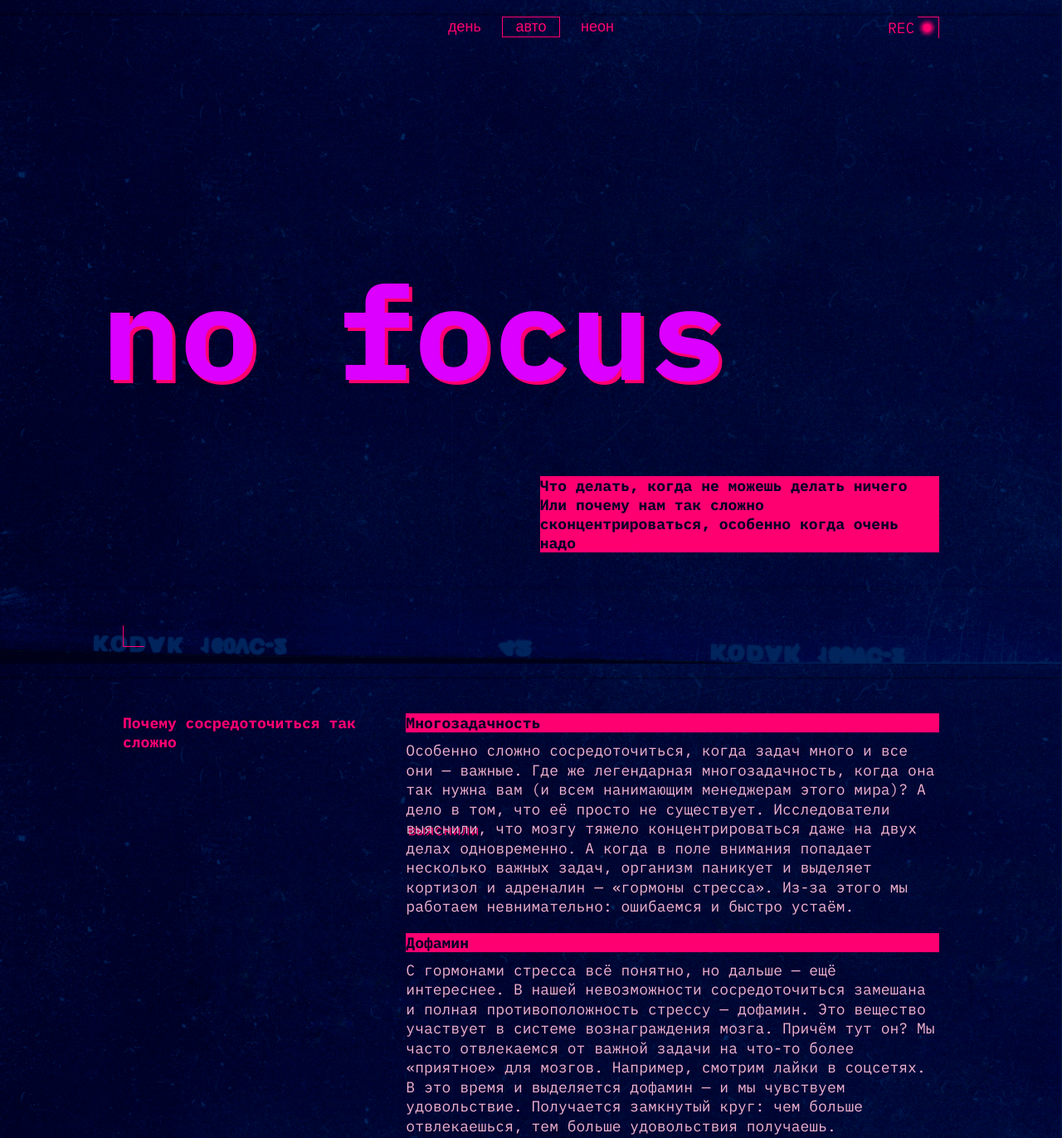
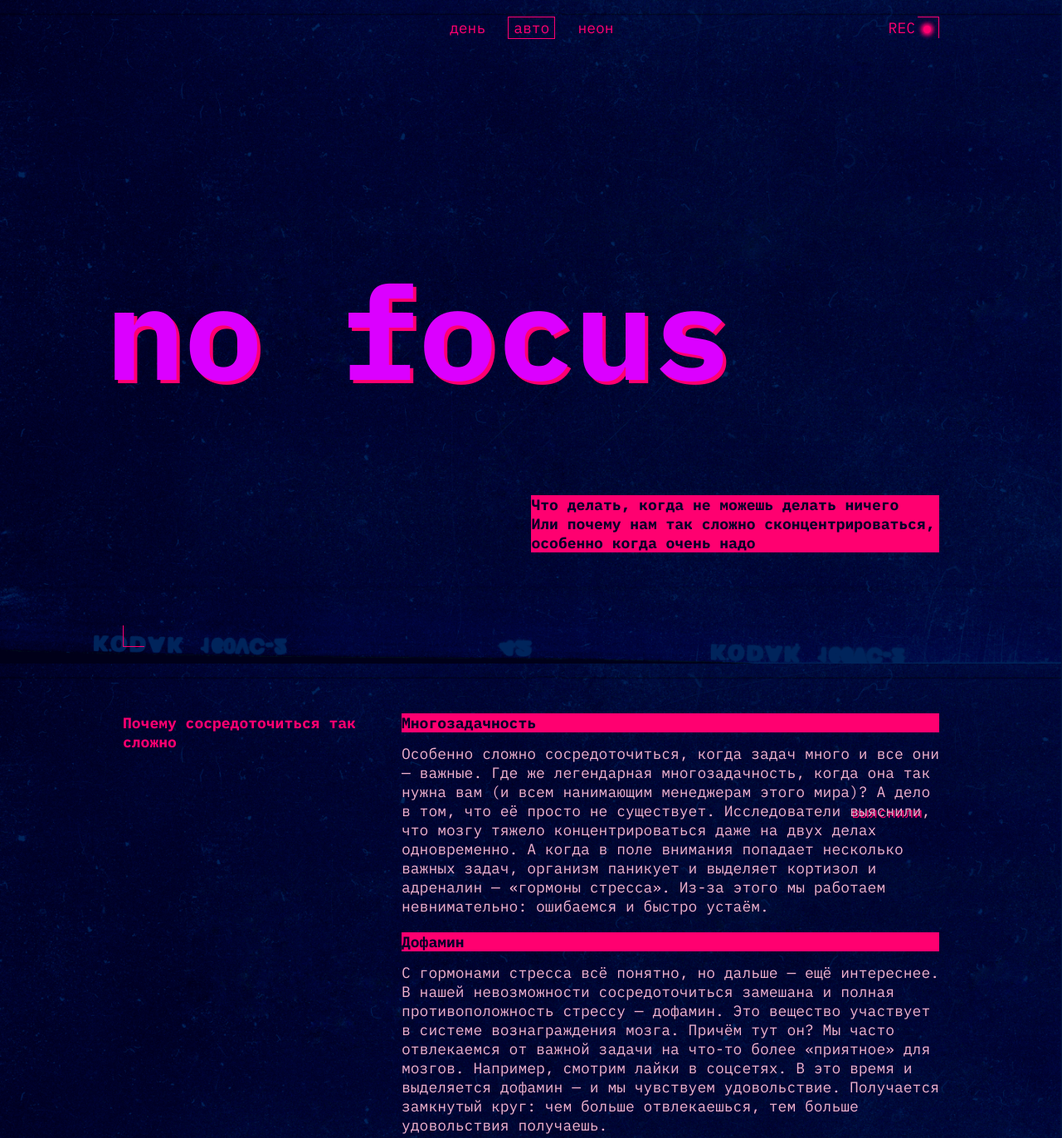
Before and after one commit to Kroti7/slozhno-sosredotochitsya, a plain HTML site: page index.html in a window 1280 px wide. Shown: the top 1372 px of the page at 83% size. Drawn offline with Linux system fonts and the light colour scheme.

Commit message:
Миша, мне по мастеру, я так коммичу

```diff
--- a/index.html
+++ b/index.html
@@ -7,20 +7,19 @@
   <meta name="viewport" content="width=device-width, initial-scale=1.0" />
   <meta name="color-scheme" content="dark light">
   <title>Сложно сосредоточиться</title>
-  <link rel="icon" href="./images/favicon.ico">
-  <link rel="stylesheet" href="./fonts/fonts.css">
+  <link rel="icon" href="./images/favicon.ico" sizes="any">
+  <link rel="icon" href="./images/favicon.svg" type="image/svg+xml">
+  <link rel="apple-touch-icon" href="./images/mobile-icon.png">
   <link rel="stylesheet" href="./styles/variables.css">
   <link rel="stylesheet" href="./styles/style.css">
   <link rel="stylesheet" href="./styles/dark.css">
   <link rel="stylesheet" href="./styles/light.css">
+  <link rel="stylesheet" href="./fonts/fonts.css">
 </head>
 
 <body class="page">
   <header class="header decorated-zone">
-    <div class="header__rec_icon" aria-hidden="true">
-      <div class="header__rec_icon-text">REC</div>
-      <div class="header__rec_icon-dot"></div>
-    </div>
+    <div class="header__rec_icon" aria-hidden="true">REC</div>
     <nav class="header__theme-menu">
       <ul class="header__theme-menu-list">
         <li class="header__theme-menu-item">
@@ -51,10 +50,10 @@
   </header>
 
   <main>
-    <section class="main__section main__section_2_columns">
+    <section class="main__section main__section_medium">
       <h2 class="section__title">Почему сосредоточиться так сложно</h2>
       <div class="main__section_content_container">
-        <div>
+        <article>
           <h3 class="sub-section__title">Многозадачность</h3>
           <p class="main__section_text">
             Особенно сложно сосредоточиться, когда задач много и все они — важные. Где же легендарная многозадачность,
@@ -67,8 +66,8 @@
             выделяет кортизол и адреналин — «гормоны стресса». Из-за этого мы работаем невнимательно: ошибаемся и быстро
             устаём.
           </p>
-        </div>
-        <div>
+        </article>
+        <article>
           <h3 class="sub-section__title">Дофамин</h3>
           <p class="main__section_text">
             С гормонами стресса всё понятно, но дальше — ещё интереснее. В нашей невозможности сосредоточиться замешана
@@ -80,13 +79,13 @@
             и мы чувствуем удовольствие. Получается замкнутый круг: чем больше отвлекаешься, тем больше удовольствия
             получаешь.
           </p>
-        </div>
+        </article>
       </div>
     </section>
 
-    <section class="main__section main__section_3_columns">
+    <section class="main__section main__section_large">
       <h2 class="section__title">Что снижает концентрацию внимания?</h2>
-        <div class="main__section_content_container">
+        <article class="main__section_content_container">
           <h3 class="sub-section__title">Многозадачность</h3>
           <p class="main__section_text">
             Как концентрация может снижаться из-за… концентрации? Любая стрессовая ситуация (и резко меняющийся мир в
@@ -94,8 +93,8 @@
             новости вместо работы. Но быть собранными всё время — невозможно. Концентрация — мышца, и она может не
             выдержать, если не давать ей отдохнуть.
           </p>
-        </div>
-        <div class="main__section_content_container">
+        </article>
+        <article class="main__section_content_container">
           <h3 class="sub-section__title">Еда</h3>
           <p class="main__section_text">
             «Быстрые углеводы» — сахар, белый хлеб, сладости — молниеносно доставляют в мозг энергию и помогают ему
@@ -103,8 +102,8 @@
             «углеводные качели»: как только действие «быстрых углеводов» заканчивается, мы чувствуем усталость и
             сонливость. И хотим ещё больше быстрых углеводов.
           </p>
-        </div>
-        <div class="main__section_content_container">
+        </article>
+        <article class="main__section_content_container">
           <h3 class="sub-section__title">Гаджеты</h3>
           <p class="main__section_text">
             Да-да, это та самая ситуация, когда на экране ноутбука — код, в наушниках — подкаст, а на компьютере фоном —
@@ -113,13 +112,13 @@
             получается, что чем больше времени мы проводим в гаджетах, тем больше времени затем нужно, чтобы вернуться к
             работе.
           </p>
-        </div>
+        </article>
     </section>
 
-    <section class="main__section main__section_2_columns">
+    <section class="main__section main__section_medium">
       <h2 class="section__title">Как концентрироваться лучше, чем золотая рыбка (то есть дольше трёх секунд)</h2>
       <div class="main__section_content_container">
-        <h3 class="sub-section__title">5 простых (на самом деле не очень) советов</h3>
+        <h3 class="sub-section__title tip_title">5 простых (на самом деле не очень) советов</h3>
         <ul class="tip_list">
           <li>
             <h4 class="tip_section__title">Представьте небо и облака</h4>
@@ -179,7 +178,7 @@
     </article>
   </main>
 
-  <footer class="footer">
+  <footer class="footer decorated-zone">
     <h2 class="footer__main-title main_title">focus</h2>
   </footer>
   <script src="./scripts/script.js"></script>
--- a/styles/dark.css
+++ b/styles/dark.css
@@ -13,5 +13,5 @@
   --accent-color: #FF0070;
   --accent-color-semi-transparent: rgba(255, 0, 112, 0.4);
   --text-color: #F1B2CE;
-  --h1-text-color: #DB00FF;
+  --main-title-color: #DB00FF;
 }
--- a/styles/light.css
+++ b/styles/light.css
@@ -14,9 +14,13 @@
   --accent-color: #FF8DCB;
   --accent-color-semi-transparent: rgba(255, 141, 203, 0.4);
   --text-color: #353430;
-  --h1-text-color: #FFC2E6;
+  --main-title-color: #FFC2E6;
 }
 
 .page.theme_light .header__rec_icon {
   display: none;
 }
+
+.page.theme_light .section__title {
+  color: var(--text-color);
+}
--- a/styles/style.css
+++ b/styles/style.css
@@ -1,13 +1,4 @@
 /* Основные стили проекта. Это стили для темы, которую вы верстаете первой. */
-:root {
-  --padding: 10px;
-}
-
-@media (width>= 768px) {
-  :root {
-    --padding: 20px;
-  }
-}
 
 .page {
   /* сохраните в разметке и стилях класс page. На его основе работает скрипт. */
@@ -16,7 +7,7 @@
   margin: 0 auto;
   padding: 0;
   color: var(--text-color);
-  font-family: 'IBM Plex mono', sans-serif;
+  font-family: 'IBM Plex mono', monospace;
   font-size: 18px;
   background-image: url(../images/cover-image-dark.png);
   background-repeat: no-repeat;
@@ -48,29 +39,26 @@
 
 .header__rec_icon {
   position: absolute;
-  top: var(--padding);
+  top: calc(var(--padding) + 2px);
   right: calc(var(--padding) + 10px);
-  display: flex;
-  justify-content: space-between;
-  align-items: center;
-  width: 52px;
-  height: 26px;
+  color: var(--accent-color);
+  text-transform: uppercase;
 }
 
-.header__rec_icon-text {
-  color: var(--accent-color);
-}
-
-.header__rec_icon-dot {
-  min-width: 9px;
-  max-width: 9px;
-  min-height: 9px;
-  max-height: 9px;
+.header__rec_icon:after {
+  content: "";
+  display: inline-block;
+  margin-top: 7px;
+  margin-left: 10px;
+  width: 9px;
+  height: 9px;
   border-radius: 50%;
   box-shadow: 0 0 5px 3px var(--accent-color);
   background-color: var(--accent-color);
 }
 
+/*Абсолютное позиционирование использовал для простоты понимания и использует меньше кода
+по сравнению с постройкой через гриды, если критично, то исправлю*/
 .header__theme-menu{
   position: absolute;
   top: 75px;
@@ -86,6 +74,7 @@
 
 .header__theme-menu-list,
 .tip_list {
+  margin: 0;
   padding-left: 0;
   list-style-type: none;
 }
@@ -94,7 +83,6 @@
   display: flex;
   flex-direction: column;
   gap: 10px;
-  margin: 0;
 }
 
 .header__theme-menu-button {
@@ -102,6 +90,7 @@
   border: solid 1px transparent;
   border-radius: 0;
   color: var(--accent-color);
+  font-family: inherit;
   font-size: inherit;
   text-transform: lowercase;
   background: none;
@@ -112,9 +101,8 @@
   border-color: var(---accent-color-semi-transparent);
 }
 
-.header__theme-menu-item:focus-visible,
 .header__theme-menu-button:focus-visible {
-  border-color: var(--accent-color);
+  border-color: currentColor;
   border-top: none;
   border-right: none;
   border-left: none;
@@ -122,7 +110,8 @@
 }
 
 .header__theme-menu-button_active {
-  border: solid 1px var(--accent-color);
+  border: solid 1px currentColor;
+  pointer-events: none;
 }
 
 .header__theme-menu-button:not(.header__theme-menu-button_active) {
@@ -132,41 +121,35 @@
 @media (width >= 1024px) {
   .header__theme-menu{
     top: var(--padding);
-    right: calc(50% - 230px / 2);
-    left: calc(50% - 230px / 2);
-    width: 230px;
-    height: 26px;
+    right: 50%;
+    transform: translateX(-50%);
   }
 
   .header__theme-menu-list {
     flex-direction: row;
-    gap: 10px;
-  }
-
-  .header__theme-menu-button {
-    width: 70px;
+    gap: 20px;
   }
 }
 
 .main_title {
-  color: var(--h1-text-color);
-  font-size: clamp(7.25rem, 7.0115rem + 1.0178vw, 7.5rem);
+  color: var(--main-title-color);
+  font-size: var(--title-size);
   line-height: 85%;
   text-shadow: 4px 4px 0 var(--accent-color);
 }
 
 @media (width >= 768px) {
   .main_title {
-    font-size: clamp(7.5rem, 0.5625rem + 14.4531vw, 9.8125rem) ;
+    font-size: var(--title-size) ;
   }
 
   .header__main-title {
-    margin-left: calc(var(--padding) * -1 - 5px);
+    margin-left: calc(var(--padding) * -1);
   }
 }
 
-.main_title::after,
-.main_title::before {
+.decorated-zone::after,
+.decorated-zone::before {
   content: "";
   position: absolute;
   display: block;
@@ -174,14 +157,14 @@
   height: 25px;
 }
 
-.main_title::after {
+.decorated-zone::after {
   bottom: var(--padding);
   left: var(--padding);
   border-bottom: solid 1px var(--accent-color);
   border-left: solid 1px var(--accent-color);
 }
 
-.main_title::before {
+.decorated-zone::before {
   top: var(--padding);
   right: var(--padding);
   border-top: solid 1px var(--accent-color);
@@ -207,6 +190,7 @@
 @media (width >= 1024px) {
   .header__decription {
     bottom: 134px;
+    width: 48%;
   }
 }
 
@@ -235,32 +219,49 @@
     margin-bottom: 60px;
   }
 
-  .main__section_2_columns {
+  .main__section_medium {
     display: grid;
     grid-template-columns: 1fr 2fr;
     column-gap: 20px;
   }
 
-  .main__section_2_columns .section__title {
+  .main__section_medium .section__title {
+    margin-bottom: 0;
     grid-column: 1 / 2;
     grid-row: 1 / -1;
   }
 
-  .main__section_3_columns {
+  .main__section_large {
     display: grid;
     grid-template-columns: repeat(3, 1fr);
     column-gap: 20px;
   }
 
-  .main__section_3_columns .main__section_content_container {
+  .main__section_large .main__section_content_container {
     grid-column: span 3;
   }
 }
 
 @media (width >= 1024px) {
-  .main__section_3_columns .main__section_content_container {
+  .main__section_medium {
+    column-gap: 12px;
+  }
+
+  .main__section:not(:last-child).main__section_large {
+    margin-bottom: 85px;
+  }
+
+  .main__section_large .section__title {
+    grid-column: span 3;
+    width: calc((100% - 40px) / 3);
+  }
+
+  .main__section_large .main__section_content_container {
     grid-column: span 1;
-    grid-row: 2;
+  }
+
+  .main__section_large .main__section_text {
+    margin-bottom: 0;
   }
 }
 
@@ -281,13 +282,26 @@
 }
 
 .sub-section__title {
-  margin-bottom: 10px;
+  margin-bottom: 20px;
+}
+
+@media (width >= 768px) {
+  .sub-section__title {
+    margin-bottom: 14px;
+  }
 }
 
 .main__section_text {
   margin: 0;
   margin-bottom: 20px;
+}
+
+.tip_list .main__section_text{
   line-height: 23.5px;
+}
+
+.tip_title {
+  margin-bottom: 20px;
 }
 
 .tip_section__title {
@@ -319,7 +333,7 @@
 }
 
 .link:focus {
-  outline: solid 1px var(--text-color);
+  outline: solid 1px currentColor;
 }
 
 /*Секция с картинками*/
@@ -328,7 +342,6 @@
   display: flex;
   flex-direction: column;
   gap: 10px;
-  margin-top: 20px;
 }
 
 @media (width >= 768px) {
@@ -341,6 +354,7 @@
       "tape street street"
     ;
     gap: 20px;
+    margin-top: 20px;
   }
 
   .pics_container__img {
@@ -389,4 +403,14 @@
   text-shadow: 2px 2px 0 var(--accent-color);
 }
 
-/* Спасибо за проверку! */
+@media (width >= 768px) {
+  .footer {
+    margin-top: 30px;
+  }
+}
+
+@media (width >= 768px) {
+  .footer {
+    margin-top: 60px;
+  }
+}
--- a/styles/variables.css
+++ b/styles/variables.css
@@ -8,5 +8,55 @@
   --accent-color: #FF0070;
   --accent-color-semi-transparent: rgba(255, 0, 112, 0.4);
   --text-color: #F1B2CE;
-  --h1-text-color: #DB00FF;
+  --main-title-color: #DB00FF;
+
+  --padding: 10px;
+
+  --title-size: clamp(7.25rem, 7.0115rem + 1.0178vw, 7.5rem);
 }
+
+@media (width>= 768px) {
+  :root {
+    --padding: 20px;
+
+    --title-size: clamp(7.5rem, 0.5625rem + 14.4531vw, 9.8125rem);
+  }
+}
+
+@media (prefers-color-scheme: light) {
+  .page.theme_auto {
+    --main-color: #353430;
+    --accent-color: #FF8DCB;
+    --accent-color-semi-transparent: rgba(255, 141, 203, 0.4);
+    --text-color: #353430;
+    --main-title-color: #FFC2E6;
+
+    background-image: url(../images/cover-image-light.png);
+  }
+
+  .page.theme_auto .header__rec_icon {
+    display: none;
+  }
+
+  .page.theme_auto .section__title {
+    color: var(--text-color);
+  }
+}
+
+@media (prefers-color-scheme: dark) {
+  .page.theme_auto {
+    --main-color: #000028;
+    --accent-color: #FF0070;
+    --accent-color-semi-transparent: rgba(255, 0, 112, 0.4);
+    --text-color: #F1B2CE;
+    --main-title-color: #DB00FF;
+  }
+
+  .page.theme_auto .header__rec_icon {
+    display: flex;
+  }
+
+  .page.theme_auto .section__title {
+    color: var(--accent-color);
+  }
+}
```
